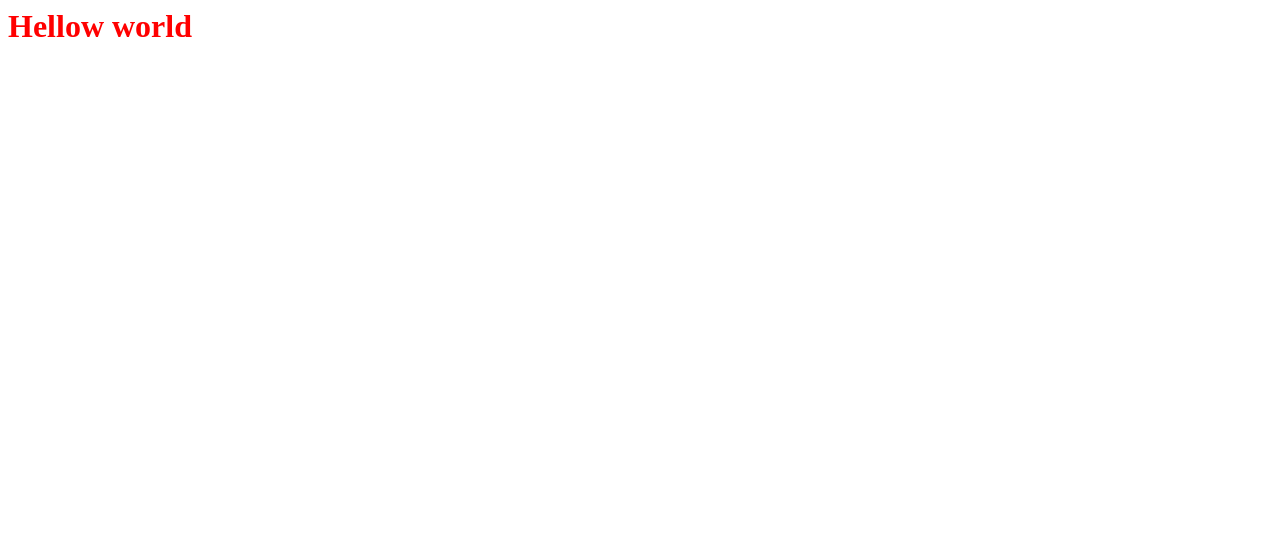
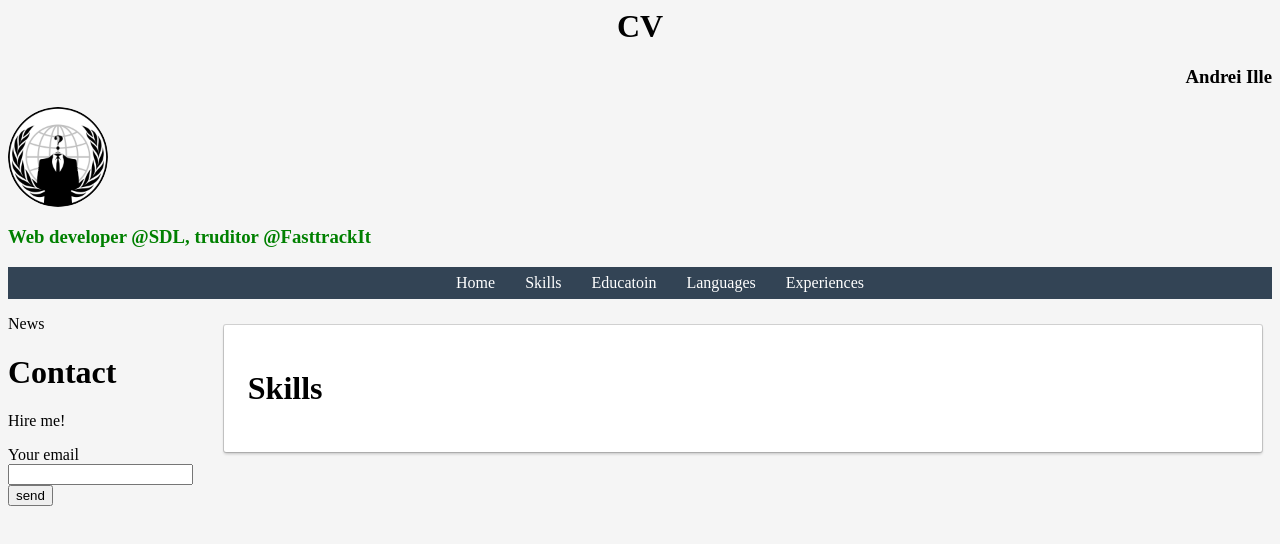
Before and after one commit to MitreaRazvan/cv-from-scratch, a plain HTML site: page index.html in a window 1280 px wide. Drawn offline with Linux system fonts and the light colour scheme.

Commit message:
final hmtl structure & style completed

```diff
--- a/index.html
+++ b/index.html
@@ -1,10 +1,66 @@
 <html>
+
 <head>
     <link rel="stylesheet" href="style.css">
 </head>
+
 <body>
-        <h1>Hellow world</h1>
+    <div id="header">
+        <h1 id="title">CV</h1>
+        <h3 id="name">Andrei Ille</h3>
+        <img src="anonymous.png">
+        <h3 id="motto">Web developer @SDL, truditor @FasttrackIt</h3>
+        <ul>
+            <li>
+                <a href="#">Home</a>
+            </li>
+            <li>
+                <a href="#">Skills</a>
+            </li>
+            <li>
+                <a href="#">Educatoin</a>
+            </li>
+            <li>
+                <a href="#">Languages</a>
+            </li>
+            <li>
+                <a href="#">Experiences</a>
+            </li>
+        </ul>
+    </div>
+    <div id="content-wrap">
+        <div id="side-bar">
+            <div>News</div>
+            <h1>Contact</h1>
+            <p>Hire me!</p>
+            <form action="#">
+                <label for="email-field">Your email</label>
+                <input id="email-field" type="email">
+                <button>send</button>
+            </form>
+        </div>
+        <div id="content">
+            <div class="page-block">
+                <h1>Home</h1>
+                <p>About me...</p>
+            </div>
+            <div class="page-block" style="display: block;">
+                <h1>Skills</h1>
+            </div>
+            <div class="page-block">
+                <h1>Education</h1>
+            </div>
+            <div class="page-block">
+                <h1>Languages</h1>
+            </div>
+            <div class="page-block">
+                <h1>Experience</h1>
+            </div>
+        </div>
+    </div>
+    <div id="footer"></div>
 
     <script src="script.js"></script>
 </body>
+
 </html>
--- a/style.css
+++ b/style.css
@@ -1,3 +1,70 @@
-h1 {
-    color: red;
+body {
+    background-color: #f5f5f5;
 }
+
+#title {
+    text-align: center;
+}
+
+#name {
+    text-align: right;
+}
+
+#motto {
+    color: green;
+}
+
+img {
+    width: 100px;
+    border-radius: 50%;
+}
+
+#header ul {
+    list-style: none;
+    display: flex;
+    justify-content: center;
+    align-items: center;
+    color: #fff;
+    background-color: #334455;
+}
+
+#header li {
+    display: flex;
+}
+
+#header li a {
+    color: #fff;
+    padding: 5px 15px 5px 15px;
+    margin: 2px 0 2px 0;
+    text-decoration: none;
+}
+
+#header li a:hover {
+    background-color: #fff;
+    color: #334455;
+}
+
+form label {
+    display: block;
+}
+
+#content-wrap {
+    display: flex;
+}
+
+#content {
+    flex: 1 100%;
+}
+
+.page-block {
+    display: none;
+    background-color: white;
+    padding: 24px;
+    margin: 10px;
+    box-shadow: 0 0 0 1px rgba(0, 0, 0, 0.15), 0 2px 3px rgba(0, 0, 0, 0.2);
+    border-radius: 2px;
+}
+
+#side-bar {
+    padding-right: 10px;
+}
```
Also changed, not shown: anonymous.png (added). Lines whose indentation alone changed are shown as unchanged.
